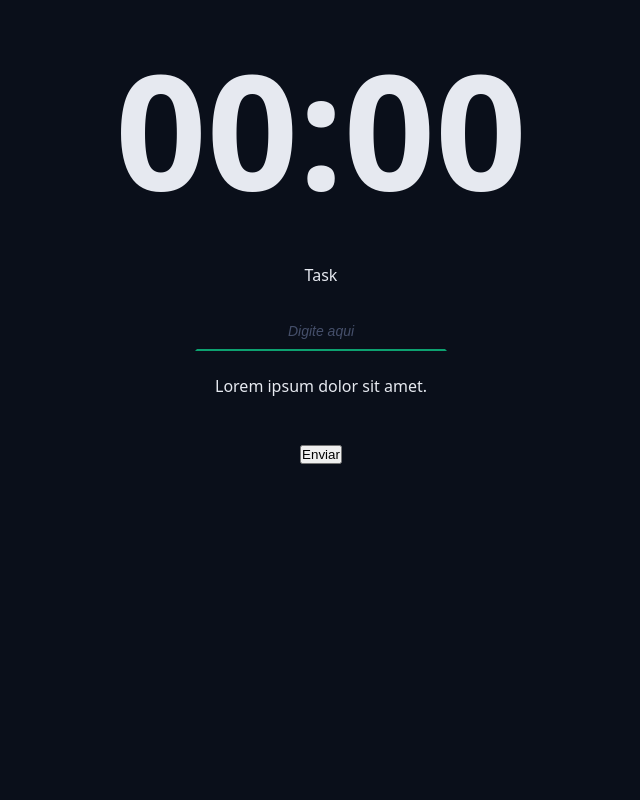
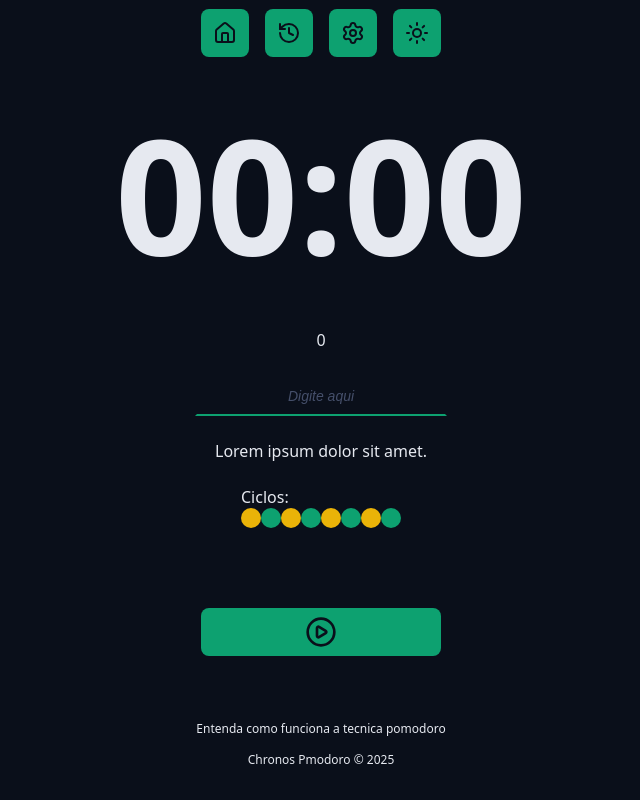
Before and after one commit to ReinaldoJSantos/chronos-pomodoro, a React (Vite) app: page / in a window 1280 px wide. Shown: the part 306-1106 px from the top of the page, without its empty margins (319-959 px from the left). Before the commit the page ends 802 px from the top, so only its background shows below. Built offline with nearby package versions, Linux system fonts and the light colour scheme.

Commit message:
Usando useState para o estado com programação

```diff
--- a/src/App.tsx
+++ b/src/App.tsx
@@ -6,10 +6,23 @@
 import "./styles/global.css";
 import { CountDown } from "./components/CountDown";
 import { DefaultInput } from "./components/DefaultInput";
+import { Cycles } from "./components/Cycles";
+import { DefaultButton } from "./components/DefaultButton";
+import { PlayCircleIcon } from "lucide-react";
+import { Footer } from "./components/Footer";
+import { useState } from "react";
+import { Heading } from "./components/Heading";
 
 export default function App() {
+  const [numero, setNumero] = useState(0);
+
+  function handleClick() {
+    setNumero(prevState => prevState + 1);
+  }
   return (
     <>
+      <Heading>Numero: {numero}</Heading>
+      <button onClick={handleClick}>Clique aqui</button>
       <Container>
         <Logo />
       </Container>
@@ -25,9 +38,9 @@
         <form className="form" action="">
           <div className="formRow">
             <DefaultInput
-              labelText="Task"
+              labelText={numero.toString()}
               id="meuInput"
-              type='text'
+              type="text"
               placeholder="Digite aqui"
             />
           </div>
@@ -37,13 +50,21 @@
           </div>
 
           <div className="formRow">
-
+            <span>
+              <Cycles />
+            </span>
+            <div className="cycleDots">
+              <span className="cycleDot"></span>
+            </div>
           </div>
 
           <div className="formRow">
-            <button>Enviar</button>
+            <DefaultButton icon={<PlayCircleIcon />} />
           </div>
         </form>
+      </Container>
+      <Container>
+        <Footer />
       </Container>
     </>
   );
--- /dev/null
+++ b/src/components/Cycles/index.tsx
@@ -0,0 +1,20 @@
+import styles from './styles.module.css'
+
+
+export function Cycles() {
+    return (
+      <div className={styles.Cycles}>
+        <span>Ciclos:</span>
+        <div className={styles.cycleDots}>
+                <span className={`${styles.cycleDot} ${styles.workTime}`}></span>
+                <span className={`${styles.cycleDot} ${styles.shortBreakTime}`}></span>
+                <span className={`${styles.cycleDot} ${styles.workTime}`}></span>
+                <span className={`${styles.cycleDot} ${styles.shortBreakTime}`}></span>
+                <span className={`${styles.cycleDot} ${styles.workTime}`}></span>
+                <span className={`${styles.cycleDot} ${styles.shortBreakTime}`}></span>
+                <span className={`${styles.cycleDot} ${styles.workTime}`}></span>
+                <span className={`${styles.cycleDot} ${styles.longBreakTime}`}></span>
+        </div>
+      </div>
+    );
+}
--- /dev/null
+++ b/src/components/Cycles/styles.module.css
@@ -0,0 +1,24 @@
+.cycles{
+    display: flex;
+    flex-direction: column;
+    align-items: center;
+    justify-content: center;
+    gap: 1.6rem;
+
+}
+
+.cycleDots{
+    display: flex;
+
+}
+
+.cycleDot{
+    width: 2rem;
+    height: 2rem;
+    background-color: var(--primary);
+    border-radius: 50%;
+}
+
+.workTime{
+    background-color: var(--warning);
+}
--- /dev/null
+++ b/src/components/DefaultButton/index.tsx
@@ -0,0 +1,17 @@
+import type React from 'react';
+import styles from './styles.module.css'
+type DefaultButtonProps = {
+  icon: React.ReactNode;
+  color?: 'green' | 'red'
+} & React.ComponentProps<'button'> ;
+
+
+export function DefaultButton({icon, color = 'green' , ...props }: DefaultButtonProps) {
+    return (
+      <>
+        <button className={`${styles.button} ${styles[color]}`}  {...props} >
+          {icon}
+        </button>
+      </>
+    );
+}
--- /dev/null
+++ b/src/components/DefaultButton/styles.module.css
@@ -0,0 +1,30 @@
+.button {
+    border: none;
+    display: flex;
+    align-items: center;
+    justify-content: center;
+    min-width: 24rem;
+    padding: 0.8rem;
+    border-radius: 0.8rem;
+    margin: 3.2rem 0;
+    cursor: pointer;
+    transition: all 0.1s ease-in-out;
+}
+
+.button svg{
+    width: 3.2rem;
+    height: 3.2rem;
+}
+.button:hover{
+    filter: brightness(80%)
+}
+
+.green{
+    background-color: var(--primary);
+    color: var(--text-over-primary);
+}
+
+.red{
+    background-color: var(--error);
+    color: var(--text-over-error);
+}
--- /dev/null
+++ b/src/components/Footer/index.tsx
@@ -0,0 +1,11 @@
+// ...existing code...
+import styles from './styles.module.css';
+
+
+export function Footer() {
+    return <footer className={styles.footer}>
+        <a href="#">Entenda como funciona a tecnica pomodoro</a>
+        <a href="#">Chronos Pmodoro &copy; { new Date().getFullYear()} </a>
+    </footer>
+}
+// ...existing code...
--- /dev/null
+++ b/src/components/Footer/styles.module.css
@@ -0,0 +1,17 @@
+.footer {
+    display: flex;
+    flex-direction: column;
+    align-items: center;
+    justify-content: center;
+    gap: 1.4rem;
+    font-size: 1.2rem;
+}
+.footer a{
+    color: var(--text--muted);
+    text-decoration: none;
+}
+.footer a:hover{
+    color: var(--text--muted);
+    text-decoration: underline;
+
+}
```
